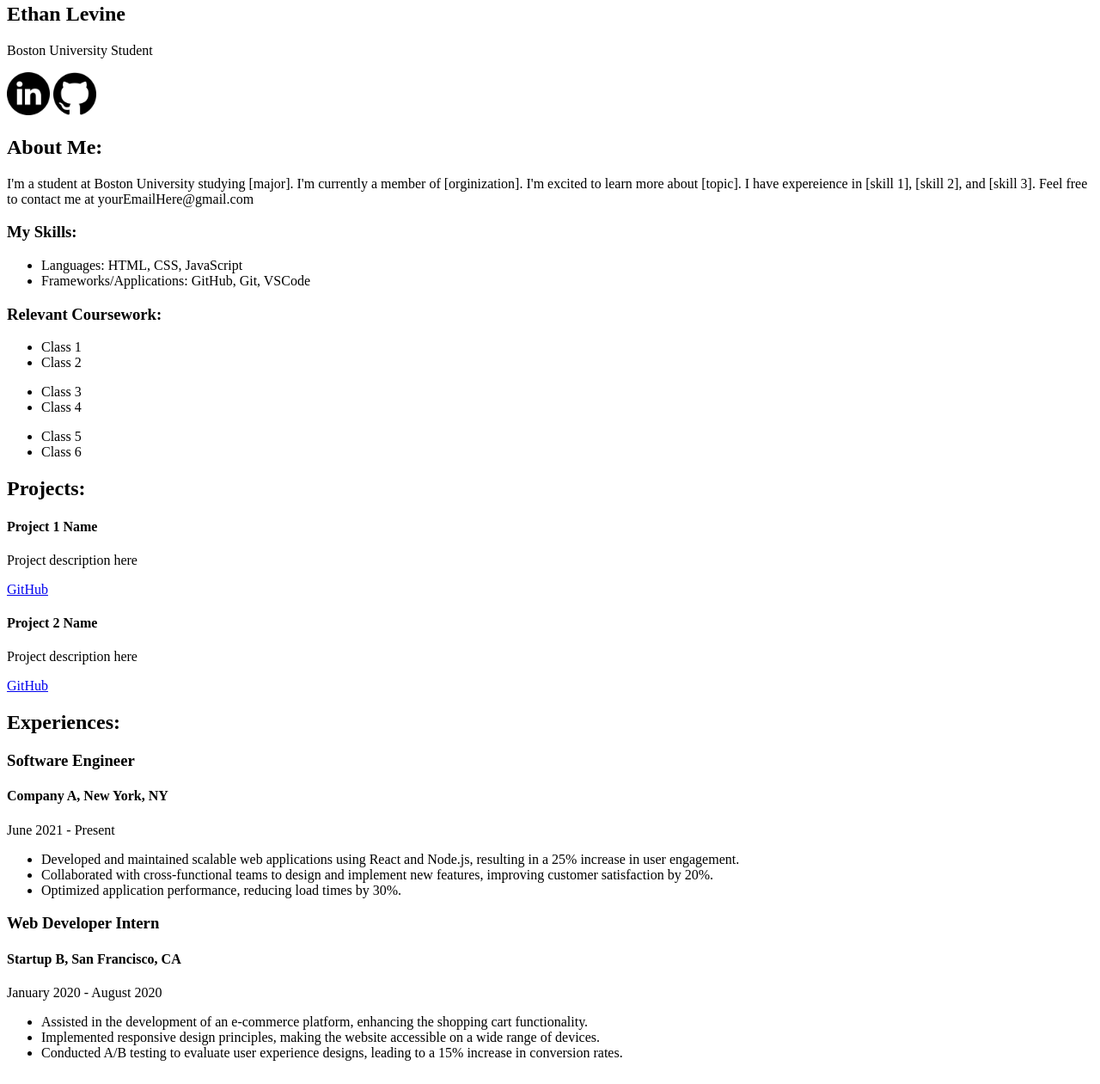
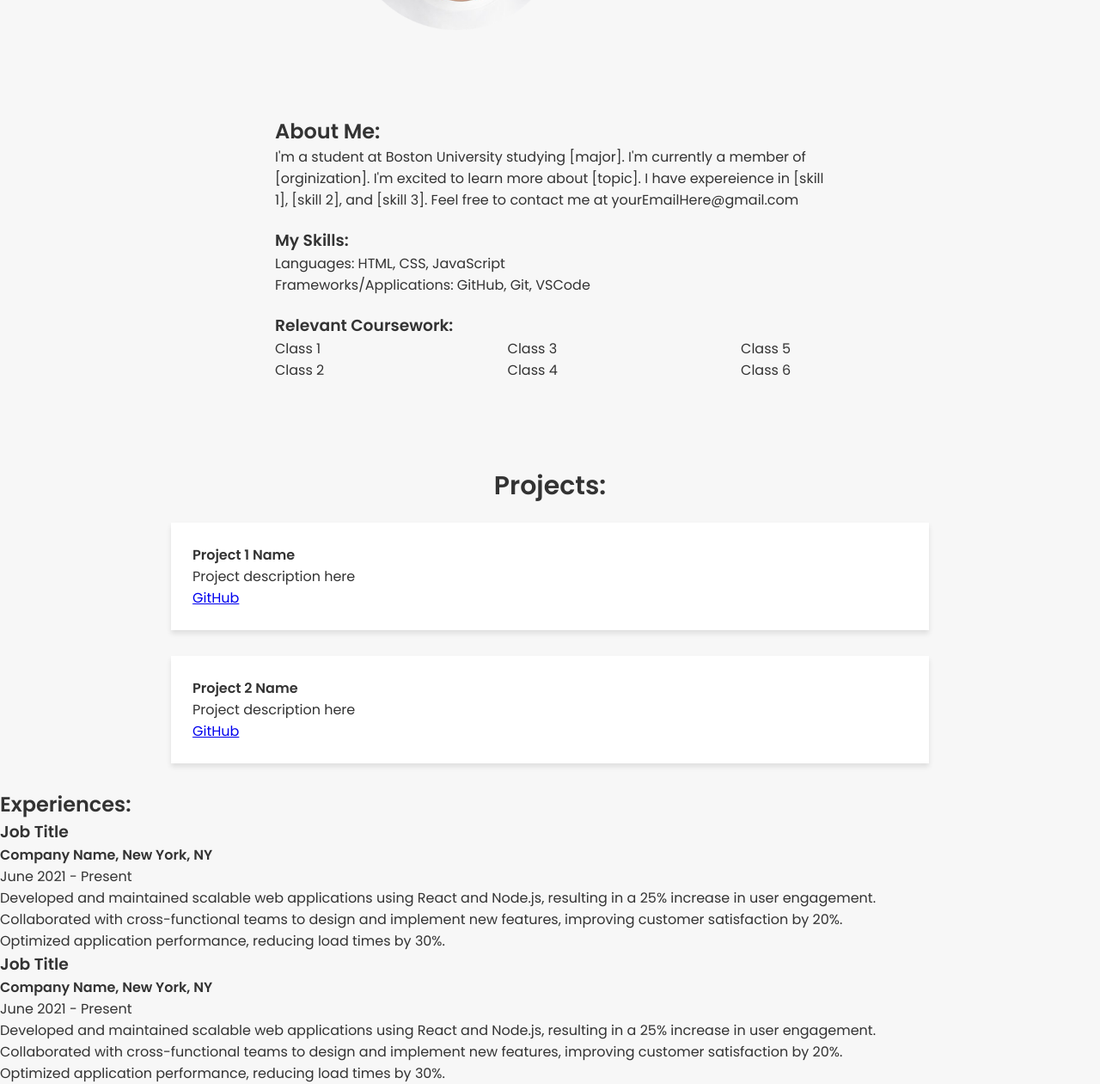
Before and after one commit to EthanL3/hack4impact-ethan, a plain HTML site: page Week 2 - CSS/starter.html in a window 1280 px wide. Shown: the part 403-1664 px from the top of the page at 86% size. Drawn offline with Linux system fonts and the light colour scheme.

Commit message:
updating

```diff
--- a/Personal-CV/styles.css
+++ b/Personal-CV/styles.css
@@ -45,6 +45,20 @@ p {
   margin: 7.5rem 0;
 }
 
+#profile h2 {
+  font-size: 2rem;
+  color: #1a5653;
+}
+
+#profile h2,
+#profile p {
+  margin-bottom: 1px;
+}
+
+.icons img:hover {
+  transform: scale(1.1); /* Slightly enlarge icons on hover */
+}
+
 /* ABOUT SECTION */
 #about {
   display: flex;
@@ -66,43 +80,55 @@ p {
 
 #about-title {
   font-size: 2.5rem;
-  margin-bottom: 1rem;
+  margin-bottom: 0.5rem;
   color: #1a5653;
 }
 
 /* EXPERIENCE SECTION */
-#expierence {
-  display: flex;
-  flex-direction: column;
-  align-items: center;
-  margin-bottom: 15rem;
+#experiences {
+  background-color: #f5f5f5; /* Light grey background */
+  padding: 40px 10%; /* Spacing around the content */
+  color: #333; /* Dark text color for readability */
 }
-.section-title {
-  font-size: 2.5em;
-  margin-bottom: 1.5rem;
+
+#experiences h2 {
+  text-align: center;
+  font-size: 2em;
+  margin-bottom: 30px;
   color: #1a5653;
-  text-align: center;
 }
-ul li {
-  list-style: none;
+
+.experience {
+  background-color: #fff;
+  box-shadow: 0 2px 4px rgba(0, 0, 0, 0.1);
+  margin-bottom: 20px;
+  padding: 20px;
+  border-left: 5px solid #023020;
 }
-.role {
-  padding: 1.5rem 10rem;
-  margin-bottom: 1.5rem;
-  border: 2px solid #023020;
-  border-radius: 2rem;
+
+.experience h3 {
+  margin-top: 0;
+  color: #333;
 }
-#my-name {
-  font-size: 2rem;
-  color: #1a5653;
-  margin-bottom: -0.3rem;
+
+.experience h4 {
+  margin-top: 5px;
+  color: #666;
+  font-weight: normal;
 }
-#hello {
-  margin-top: 1rem;
-  margin-bottom: -0.5rem;
+
+.experience .date {
+  font-style: italic;
+  color: #999;
+  margin-bottom: 15px;
 }
-#tagline {
-  margin-bottom: 0.5rem;
+
+.experience ul {
+  margin-left: 20px; /* Indent for the list */
+}
+
+.experience ul li {
+  margin-bottom: 10px;
 }
 
 /* PROJECTS SECTION */
--- a/Week 2 - CSS/starter.html
+++ b/Week 2 - CSS/starter.html
@@ -3,25 +3,27 @@
   <head>
     <meta charset="UTF-8" />
     <meta name="viewport" content="width=device-width, initial-scale=1.0" />
-    <title>Document</title>
+    <title>Personal Website</title>
+    <link rel="stylesheet" href="styles.css" />
   </head>
+
   <body>
     <div id="navbar">
       <h1>Your Name</h1>
       <a href="#about">About</a>
       <a href="#projects">Projects</a>
-      <a href="#experience">Experience</a>
+      <a href="#experiences">Experience</a>
     </div>
     <div id="profile">
       <img width="250" src="images/headshot.png" />
       <div id="profile-text">
         <p>Hello, I am</p>
-        <h2>Ethan Levine</h2>
+        <h2>Your Name</h2>
         <p>Boston University Student</p>
-      </div>
-      <div class="icons">
-        <img id="linkedin-img" width="50" src="images/linkedin.png" />
-        <img id="github-img" width="50" src="images/github.png" />
+        <div class="icons">
+          <img id="linkedin-img" width="50" src="images/linkedin.png" />
+          <img id="github-img" width="50" src="images/github.png" />
+        </div>
       </div>
     </div>
 
@@ -77,8 +79,8 @@
     <div id="experiences">
       <h2>Experiences:</h2>
       <div class="experience">
-        <h3>Software Engineer</h3>
-        <h4>Company A, New York, NY</h4>
+        <h3>Job Title</h3>
+        <h4>Company Name, New York, NY</h4>
         <p class="date">June 2021 - Present</p>
         <ul>
           <li>
@@ -95,21 +97,20 @@
         </ul>
       </div>
       <div class="experience">
-        <h3>Web Developer Intern</h3>
-        <h4>Startup B, San Francisco, CA</h4>
-        <p class="date">January 2020 - August 2020</p>
+        <h3>Job Title</h3>
+        <h4>Company Name, New York, NY</h4>
+        <p class="date">June 2021 - Present</p>
         <ul>
           <li>
-            Assisted in the development of an e-commerce platform, enhancing the
-            shopping cart functionality.
+            Developed and maintained scalable web applications using React and
+            Node.js, resulting in a 25% increase in user engagement.
           </li>
           <li>
-            Implemented responsive design principles, making the website
-            accessible on a wide range of devices.
+            Collaborated with cross-functional teams to design and implement new
+            features, improving customer satisfaction by 20%.
           </li>
           <li>
-            Conducted A/B testing to evaluate user experience designs, leading
-            to a 15% increase in conversion rates.
+            Optimized application performance, reducing load times by 30%.
           </li>
         </ul>
       </div>
--- a/Week 2 - CSS/styles.css
+++ b/Week 2 - CSS/styles.css
@@ -0,0 +1,84 @@
+@import url("https://fonts.googleapis.com/css2?family=Poppins:wght@300;400;500;600&display=swap");
+* {
+  padding: 0;
+  margin: 0;
+}
+
+body {
+  font-family: "Poppins";
+  background-color: #f7f7f7;
+  color: #333333;
+}
+
+#navbar {
+  display: flex;
+  justify-content: space-evenly;
+  background-color: white;
+  padding: 20px 0;
+  align-items: center;
+}
+
+#navbar a {
+  color: #333333;
+  text-decoration: none;
+  font-size: 20px;
+}
+
+#navbar a:hover {
+  text-decoration: underline;
+  color: #636262;
+}
+
+#profile {
+  display: flex;
+  justify-content: center;
+  align-items: center;
+  margin: 100px 0;
+}
+
+#profile-text {
+  margin-left: 15px;
+}
+
+#profile h2 {
+  color: #ff6b6b;
+  font-size: 30px;
+}
+
+.icons img:hover {
+  transform: scale(1.1);
+}
+
+#about {
+  width: 50%;
+  margin: 0 auto;
+  margin-bottom: 100px;
+}
+
+#about ul li {
+  list-style: none;
+}
+
+#courses {
+  display: flex;
+  gap: 33.33%;
+}
+
+#about h3 {
+  margin-top: 20px;
+}
+
+#projects h2 {
+  text-align: center;
+  font-size: 30px;
+  margin-bottom: 20px;
+}
+
+.project {
+  background: #fff;
+  margin: 0 auto;
+  margin-bottom: 30px;
+  width: 65%;
+  padding: 25px;
+  box-shadow: 0 4px 6px rgba(0, 0, 0, 0.1);
+}
```
Also changed, not shown: Personal-CV/index.html (+38 -24 lines).
